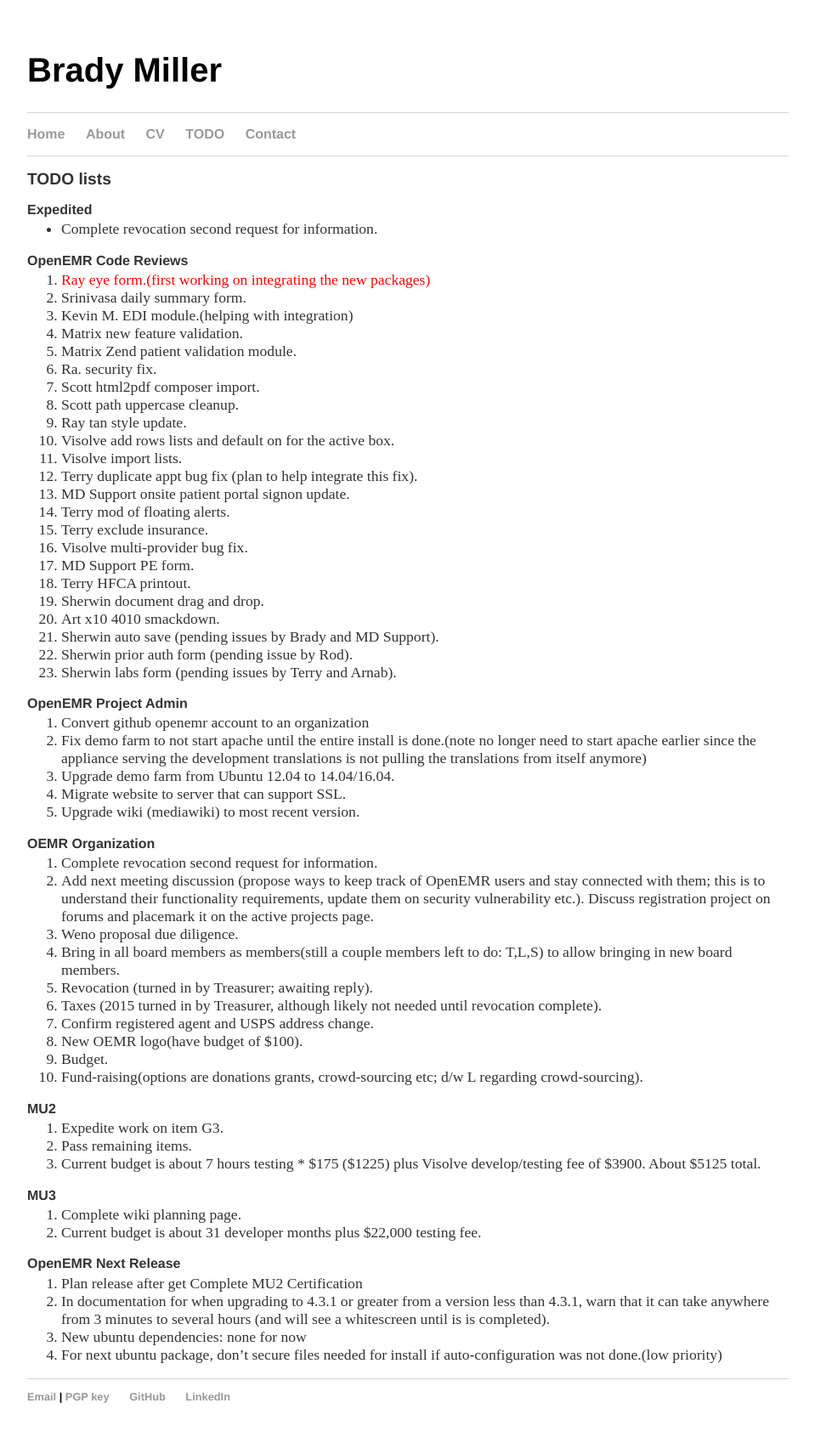
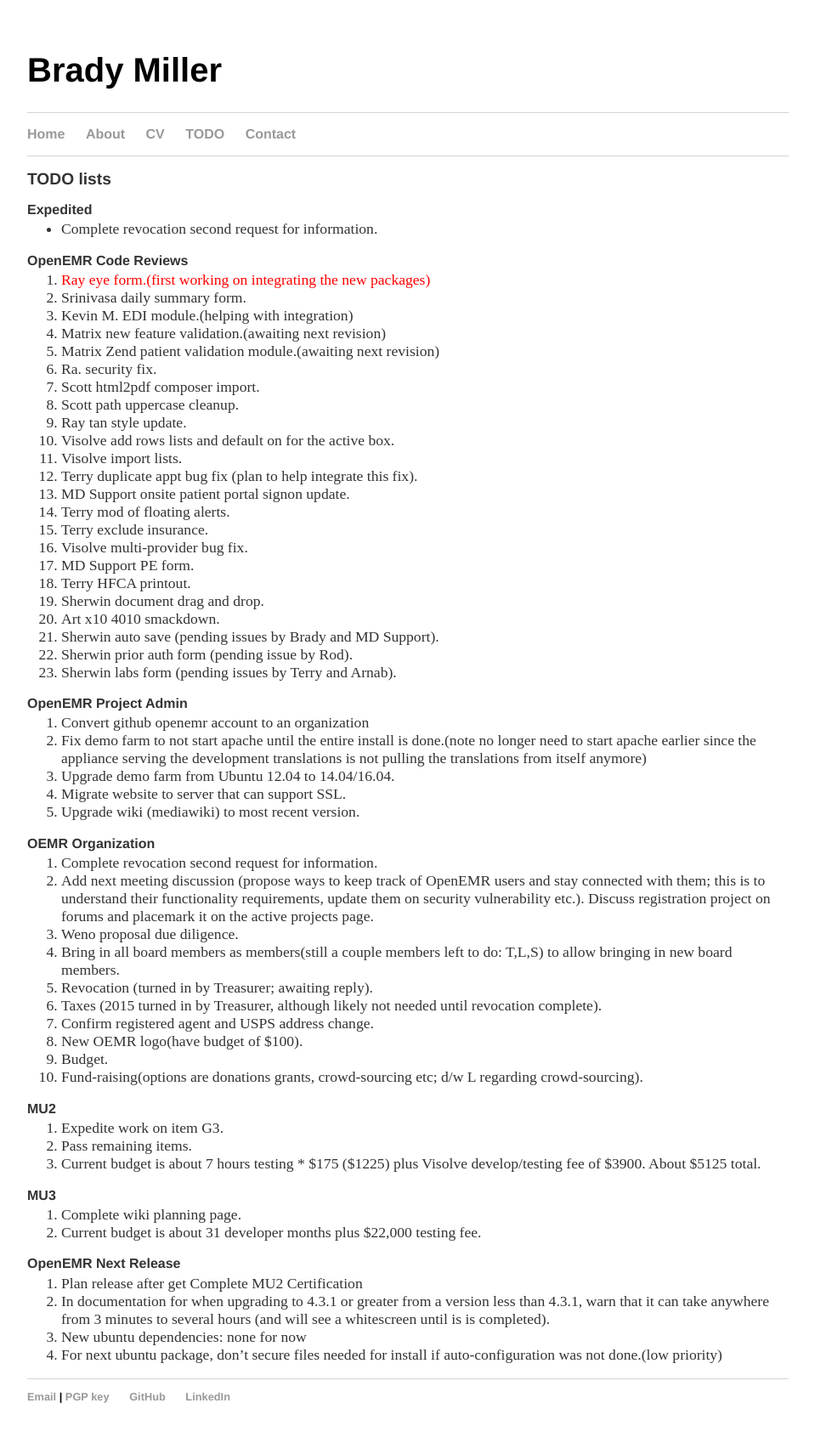
Before and after one commit to bradymiller/bradymiller.github.io, a Jekyll site: the page built from todo/index.md, in a window 1280 px wide. Shown: the whole page at 85% size, without its empty margins (160-1119 px from the left). Built offline with Jekyll 4.4.1, drawn with Linux system fonts in a browser that asks for light colours.

Commit message:
Update todo list

```diff
--- a/todo/index.md
+++ b/todo/index.md
@@ -10,8 +10,8 @@
 1. <span style="color: red">Ray eye form.(first working on integrating the new packages)</span>
 1. Srinivasa daily summary form.
 1. Kevin M. EDI module.(helping with integration)
-1. Matrix new feature validation.
-1. Matrix Zend patient validation module.
+1. Matrix new feature validation.(awaiting next revision)
+1. Matrix Zend patient validation module.(awaiting next revision)
 1. Ra. security fix.
 1. Scott html2pdf composer import.
 1. Scott path uppercase cleanup.
```
